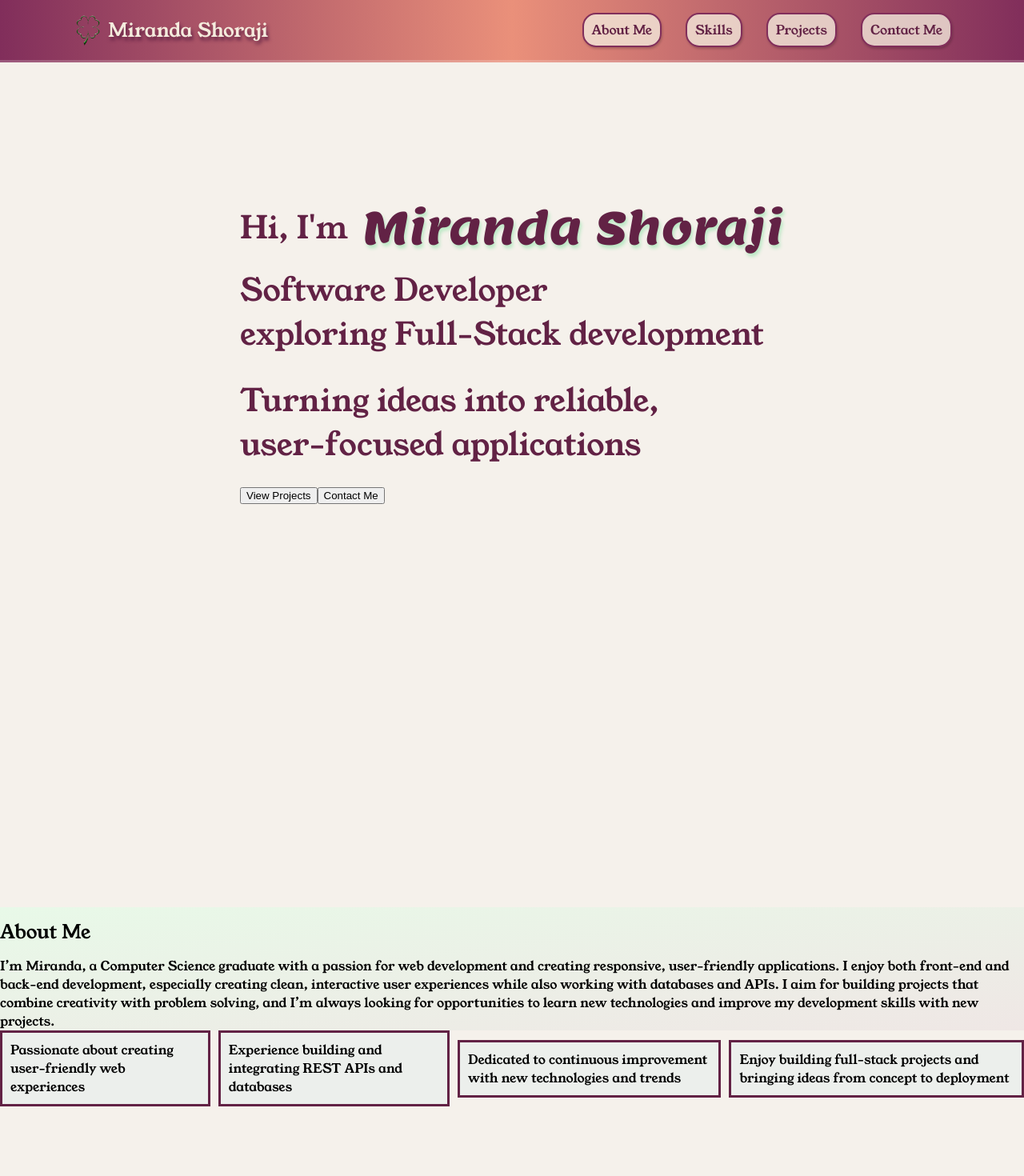
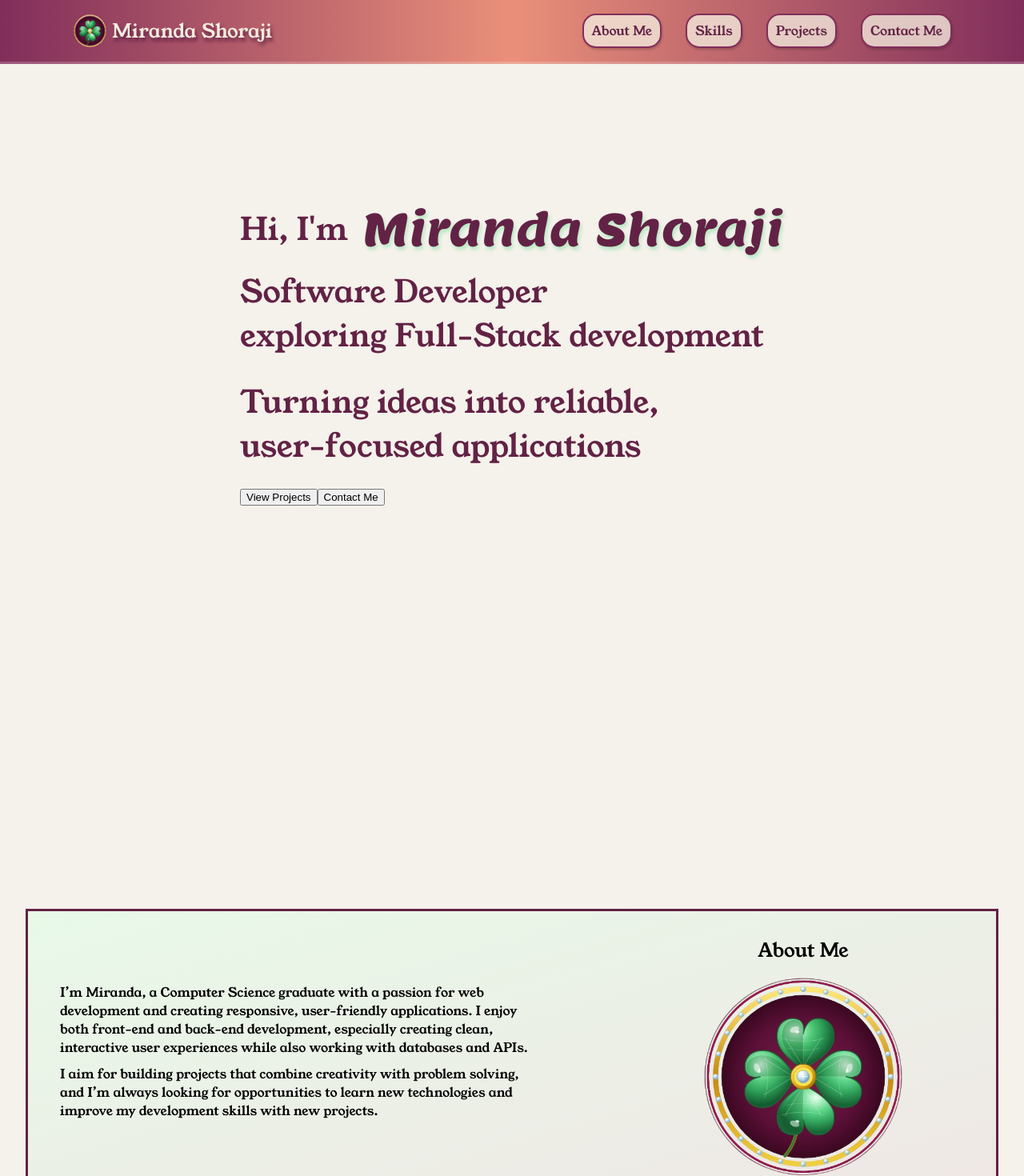
Before and after one commit to mirandashor/mirandashoraji, a React (Vite) app in the folder my-portfolio/: page / in a window 1280 px wide. Shown: the top 1470 px of the page at 80% size. Before the commit the page ends 1443 px from the top, so only its background shows below. Built offline with nearby package versions, Linux system fonts and the light colour scheme.

Commit message:
about me section

```diff
--- a/my-portfolio/index.html
+++ b/my-portfolio/index.html
@@ -2,7 +2,7 @@
 <html lang="en">
   <head>
     <meta charset="UTF-8" />
-    <link rel="icon" type="image/svg+xml" href="/clover.png" />
+    <link rel="icon" type="image/svg+xml" href="/logo.png" />
     <meta name="viewport" content="width=device-width, initial-scale=1.0" />
     <title>Miranda Shoraji</title>
   </head>
--- a/my-portfolio/src/layout/Navbar.css
+++ b/my-portfolio/src/layout/Navbar.css
@@ -28,8 +28,8 @@
 }
 
 .name img {
-    height: 40px;
-    width: 40px;
+    height: 45px;
+    width: 45px;
     padding-right: 5px;
 }
 
--- a/my-portfolio/src/layout/Navbar.jsx
+++ b/my-portfolio/src/layout/Navbar.jsx
@@ -10,7 +10,7 @@ const Navbar = () => {
         <header id="header">
             <nav id="navbar">
                 <div className="name">
-                <img src= "./clover.png" alt="clover"/>
+                <img src= "./logo.png" alt="clover"/>
                 <h1><a href ="#header">Miranda Shoraji</a></h1>
                 {/* dark mode to add later feature */}
                     {/* <button onClick={() => setDarkMode(!darkMode)}>
--- a/my-portfolio/src/sections/About.css
+++ b/my-portfolio/src/sections/About.css
@@ -4,6 +4,31 @@
 
 .main {
     background: var(--color-box-gradient1);
+    border: 3px solid var(--color-text-accent);
+
+    max-width: 1150px;
+    margin: 0 auto;
+    padding: 18px 30px;
+
+    display: flex;
+    justify-content: space-between;
+    align-items: center;
+}
+
+.me {
+    display: flex;
+    flex-direction: column;
+    align-items: center;
+}
+
+.me img {
+    width: 60%;
+    height: auto;
+}
+
+.paragraph p {
+    max-width: 600px;
+    margin: 10px;
 }
 
 .cards {
@@ -11,16 +36,31 @@
     grid-template-columns: repeat(4, 1fr);
     gap: 10px;
 
-    display: inline-flex;
+    max-width: 1200px;
+    margin: 30px auto;
     align-items: center;
 }
 
 .cards p {
+    display: flex;
+    justify-content: center;
+    align-items: center;
+    text-align: center;
+    min-height: 100px;
+
+    margin: 0;
+    padding: 20px;
+}
+
+.cards > div:nth-child(1),
+.cards > div:nth-child(2) {
+    border: 3px solid var(--color-text-accent);
+    border-radius: 11px 65px;
+}
+
+.cards > div:nth-child(3),
+.cards > div:nth-child(4) {
+    border: 3px solid var(--color-text-accent);
+    border-radius: 65px 11px;
     background: var(--color-box-static);
-    border: 3px solid var(--color-text-accent);
-    border-radius: 65px, 11px;
-
-    align-items: center;
-
-    padding: 10px;
 }
--- a/my-portfolio/src/sections/About.jsx
+++ b/my-portfolio/src/sections/About.jsx
@@ -5,20 +5,21 @@ const About = () => {
     return (
         <section id="About">
             <div className="main">
-            <div className="me">
-                <h2>About Me</h2>
-
-            </div>
                 <div className="paragraph">
                     <p>I’m Miranda, a Computer Science graduate with a passion for web development
                         and creating responsive, user-friendly applications. I enjoy both front-end
                         and back-end development, especially creating clean, interactive user experiences
                         while also working with databases and APIs.
-
+                    </p>
+                    <p>
                         I aim for building projects that combine creativity with problem solving, and I’m
                         always looking for opportunities to learn new technologies and improve my
                         development skills with new projects.
                     </p>
+                </div>
+                <div className="me">
+                    <h2>About Me</h2>
+                    <img src="./logo.png" alt="picture"></img>
                 </div>
             </div>
 
```
Also changed, not shown: my-portfolio/public/logo.png (added). Lines whose indentation alone changed are shown as unchanged.
